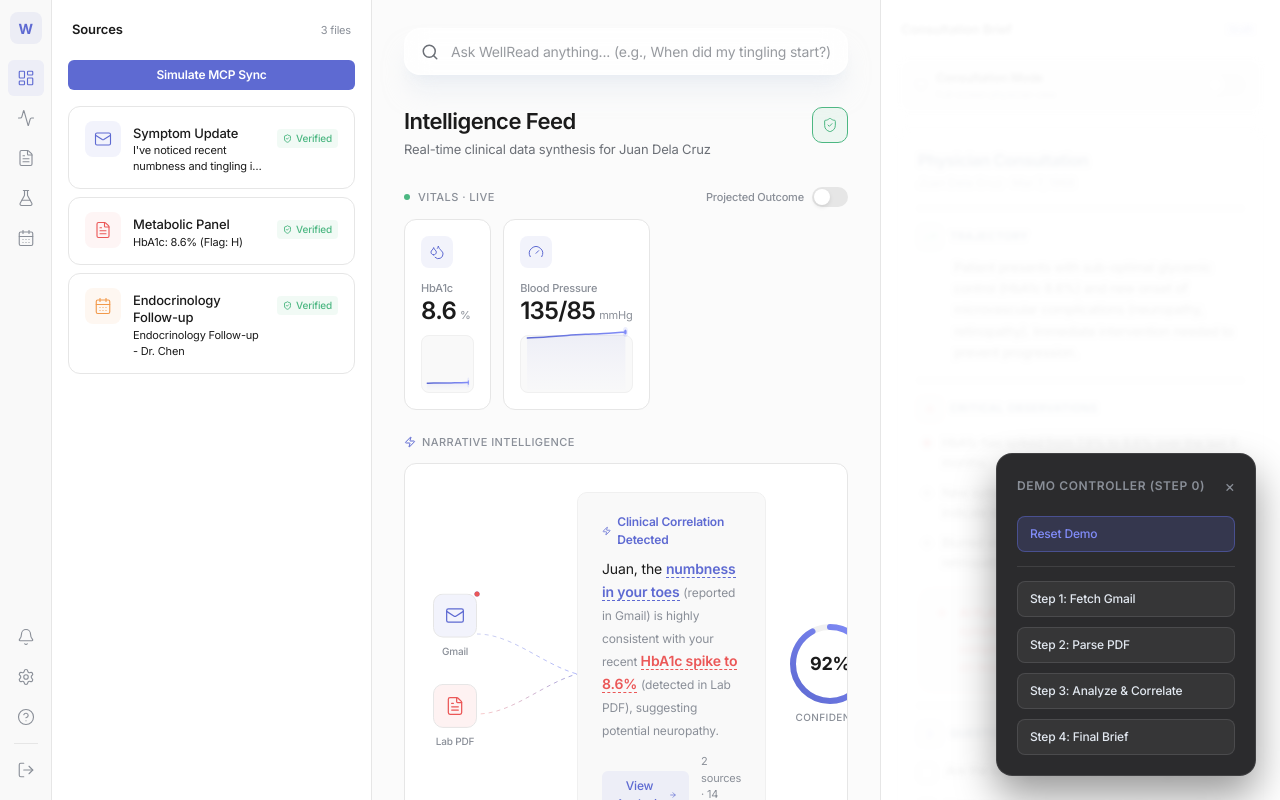
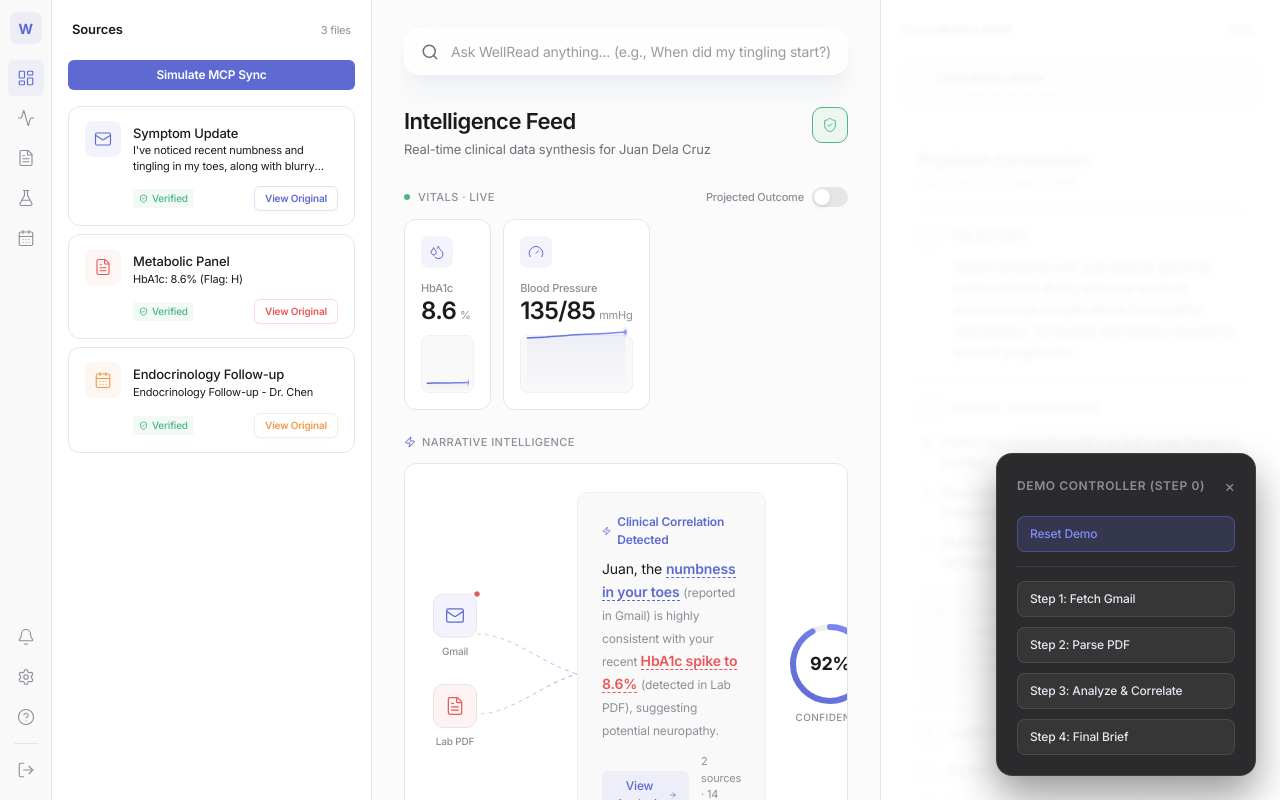
Before and after one commit to donsirr/Wellread, a Next.js app: page / in a window 1280 px wide. Built offline with nearby package versions, Linux system fonts and the light colour scheme.

Commit message:
Update SourceArchive.tsx

```diff
--- a/src/components/SourceArchive.tsx
+++ b/src/components/SourceArchive.tsx
@@ -181,8 +181,8 @@ export default function SourceArchive() {
                                 />
                             </div>
 
-                            {/* Info */}
-                            <div className="flex-1 min-w-0">
+                            {/* Info and Action Container */}
+                            <div className="flex-1 min-w-0 flex flex-col">
                                 <div className="flex flex-col gap-0.5 mt-1">
                                     <p
                                         className="text-foreground"
@@ -211,11 +211,51 @@ export default function SourceArchive() {
                                 <p style={{ fontSize: "11px", color: "var(--color-muted-foreground)", lineHeight: 1.4, marginTop: "2px", display: "-webkit-box", WebkitLineClamp: 2, WebkitBoxOrient: "vertical", overflow: "hidden" }}>
                                     {src.contentSnippet}
                                 </p>
+
+                                {/* Verified or Processing / Action Button */}
+                                <div className="mt-3 flex items-center justify-between w-full">
+                                    <div className="flex items-center gap-2">
+                                        {!isPending && <VerifiedBadge />}
                                     </div>
+                                    {!isPending && (
+                                        <button
+                                            onClick={(e) => {
+                                                e.stopPropagation();
+                                                let evidenceSnippet: string | undefined;
+                                                if (src.id === "src-gmail") evidenceSnippet = "numbness in your toes";
+                                                if (src.id === "src-lab-pdf") evidenceSnippet = "HbA1c";
+                                                if (src.id === "src-calendar") evidenceSnippet = "persistent neuropathy";
 
-                            {/* Verified or Processing */}
-                            <div className="mt-2 flex items-center gap-2">
-                                {!isPending && <VerifiedBadge />}
+                                                openInspector({ id: src.id, fileName: src.name, type: styleConfig.inspectorType, verified: true, evidenceSnippet });
+                                            }}
+                                            style={{
+                                                fontSize: "10px",
+                                                fontWeight: 600,
+                                                color: styleConfig.iconColor,
+                                                background: "var(--color-surface)",
+                                                border: `1px solid ${styleConfig.iconColor}33`,
+                                                padding: "4px 10px",
+                                                borderRadius: "6px",
+                                                cursor: "pointer",
+                                                transition: "all 0.25s cubic-bezier(0.16, 1, 0.3, 1)",
+                                                boxShadow: "0 2px 4px rgba(0,0,0,0.02)"
+                                            }}
+                                            onMouseEnter={(e) => {
+                                                e.currentTarget.style.transform = "translateY(-1.5px)";
+                                                e.currentTarget.style.boxShadow = `0 6px 12px ${styleConfig.iconColor}33`; // 20% opacity hex
+                                                e.currentTarget.style.background = styleConfig.iconColor;
+                                                e.currentTarget.style.color = "white";
+                                            }}
+                                            onMouseLeave={(e) => {
+                                                e.currentTarget.style.transform = "none";
+                                                e.currentTarget.style.boxShadow = "0 2px 4px rgba(0,0,0,0.02)";
+                                                e.currentTarget.style.background = "var(--color-surface)";
+                                                e.currentTarget.style.color = styleConfig.iconColor;
+                                            }}
+                                        >
+                                            View Original
+                                        </button>
+                                    )}
                                 </div>
 
                                 {isPending && isRunning && (
@@ -223,6 +263,7 @@ export default function SourceArchive() {
                                 )}
                             </div>
                         </div>
+                    </div>
                 );
             })}
         </div>
```
Lines whose indentation alone changed are shown as unchanged.
